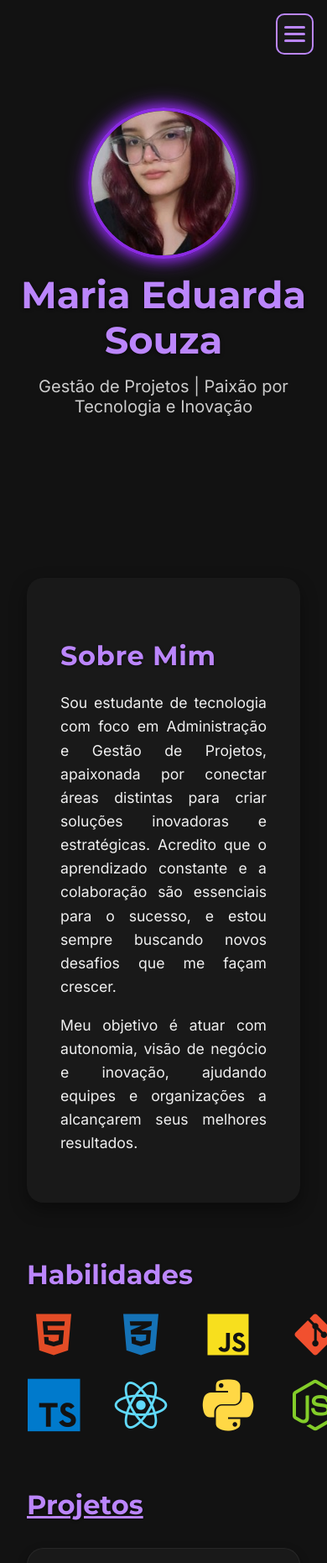
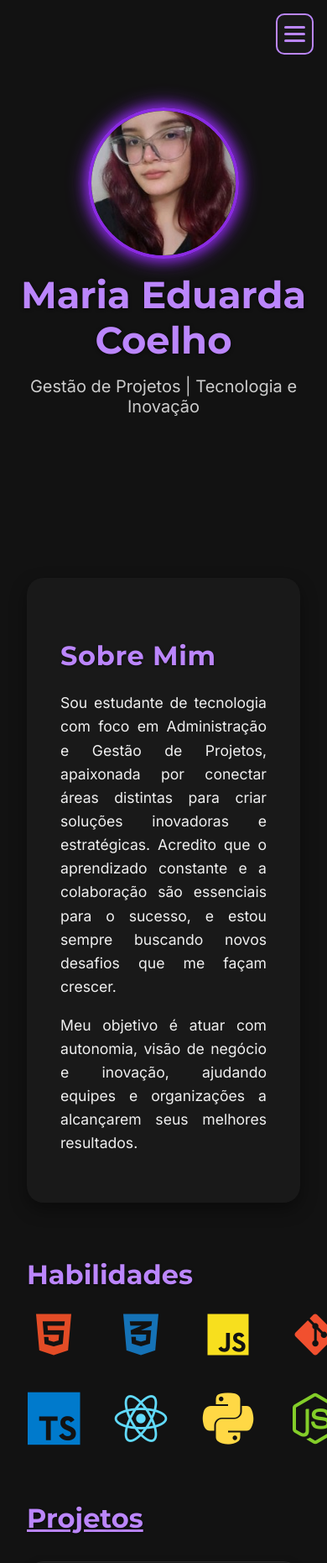
Before and after one commit to dudalszz/projeto-perfil, a plain HTML site: page index.html in a window 390 px wide. Shown: the top 1861 px of the page at 84% size. Drawn offline with nearby package versions, Linux system fonts and the light colour scheme.

Commit message:
alterações na responsividade mobile

```diff
--- a/index.html
+++ b/index.html
@@ -13,9 +13,9 @@
 <body>
 
 <header class="cabecalho">
-  <img class="foto-perfil" src="/1749255213275.jpg" alt="Foto de Maria Eduarda Souza" />
-  <h1 class="nome">Maria Eduarda Souza</h1>
-  <p class="slogan">Gestão de Projetos | Paixão por Tecnologia e Inovação</p>
+  <img class="foto-perfil" src="/1749255213275.jpg" alt="Foto de Maria Eduarda Coelho" />
+  <h1 class="nome">Maria Eduarda Coelho</h1>
+  <p class="slogan">Gestão de Projetos | Tecnologia e Inovação</p>
 
   <button class="menu-toggle" aria-label="Abrir menu">
     <span></span>
--- a/styles.css
+++ b/styles.css
@@ -145,7 +145,7 @@ nav.menu-navegacao.scrolled ~ main.conteudo-principal {
   width: 100%;
 }
 #sobre:hover {
-  box-shadow: 0 12px 36px rgba(138, 43, 226, 0.6);
+  box-shadow: 0 12px 36px rgba(138, 43, 226, 0.6);;
 }
 #sobre h2 {
   font-family: 'Montserrat', sans-serif;
@@ -179,10 +179,11 @@ nav.menu-navegacao.scrolled ~ main.conteudo-principal {
   display: grid;
   grid-template-columns: repeat(5, 1fr);
   justify-items: center;
-  gap: 1.5rem 2.5rem;
-  max-width: 600px;
-  margin: 1.5rem auto 0;
+  gap: 2.5rem;
+  max-width: 800px;
+  margin: 0 auto;
 }
+
 
 .habilidades-icones i {
   font-size: 3.5rem;
```
